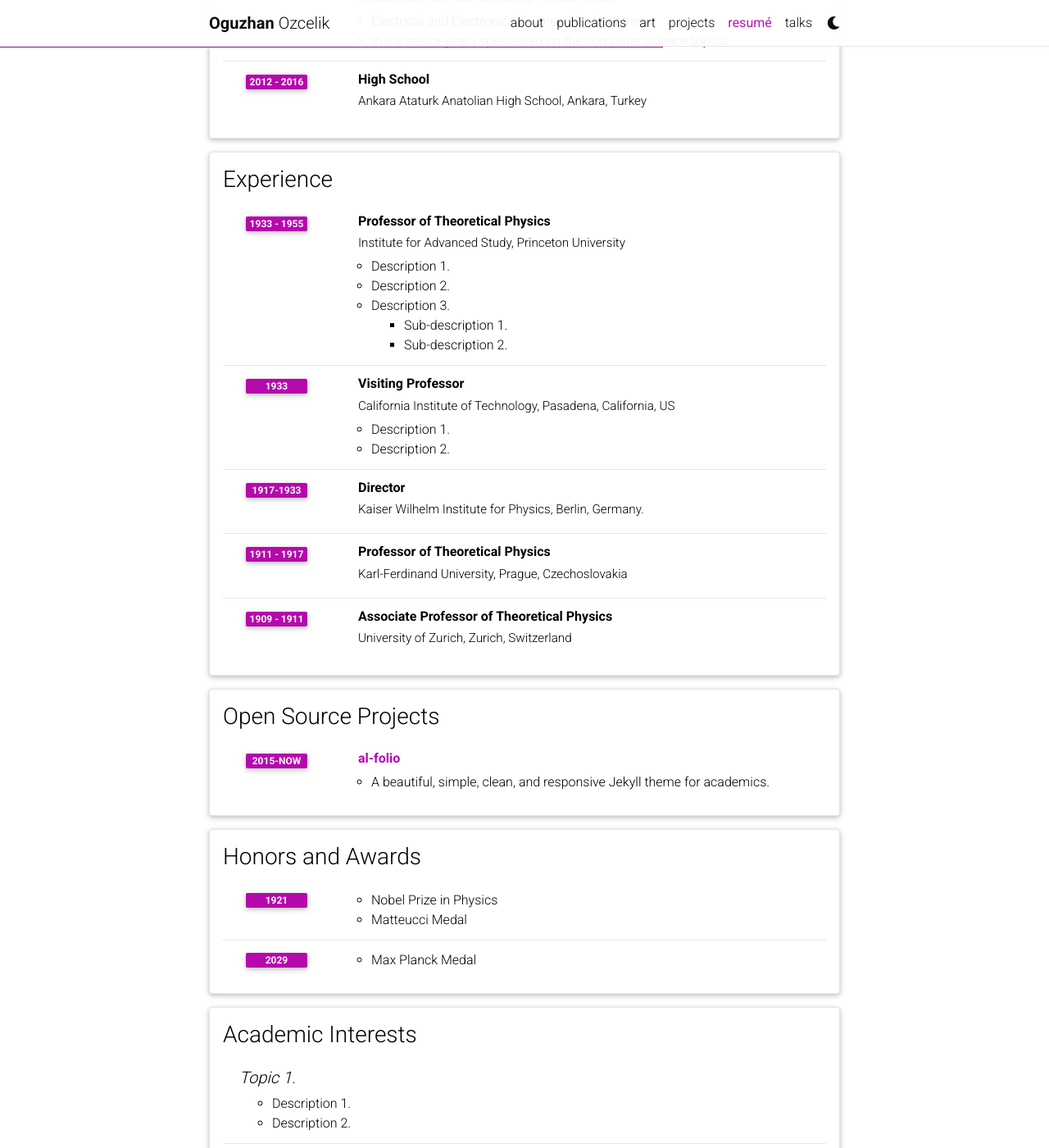
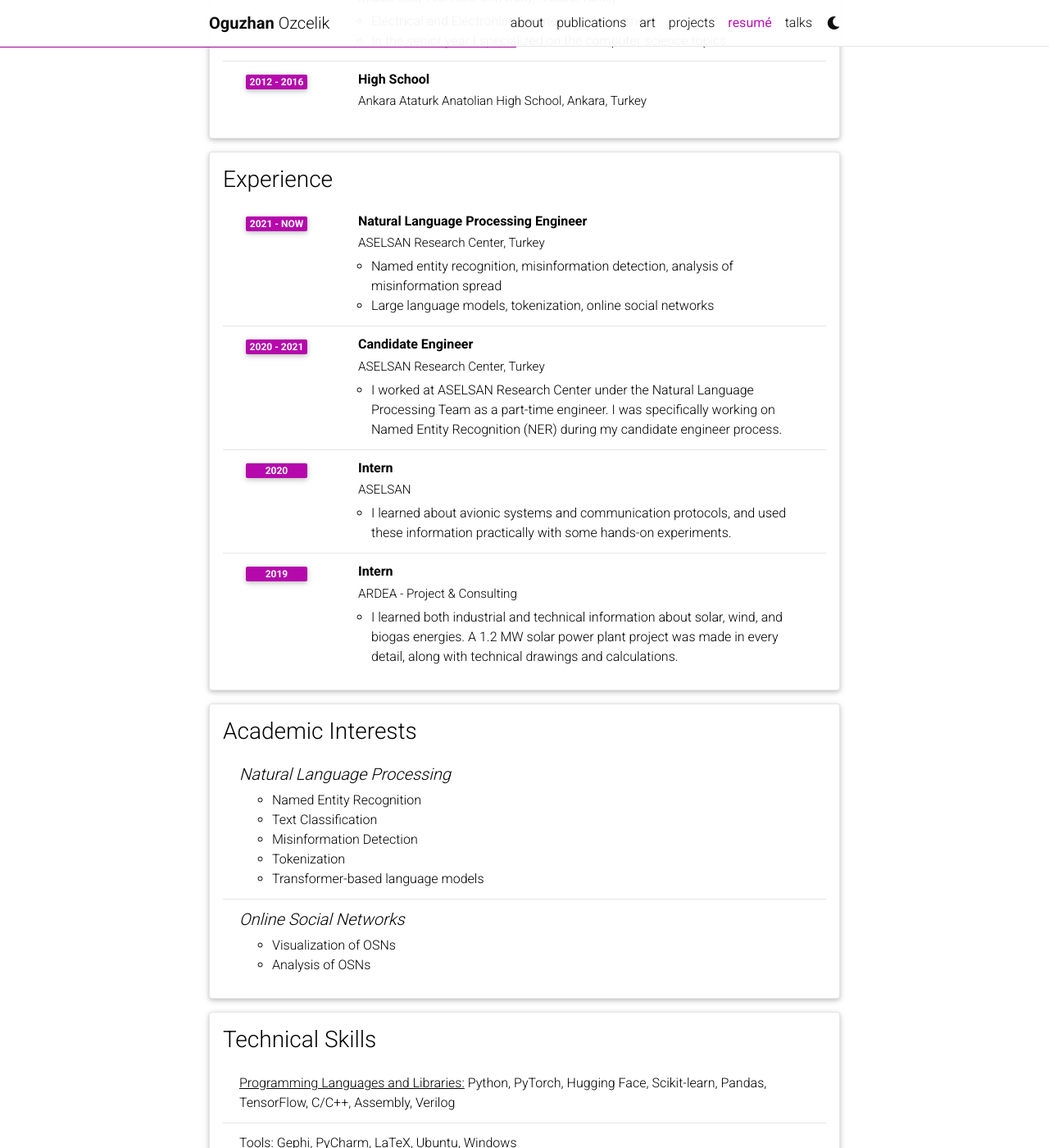
Before and after one commit to ogozcelik/info, a Jekyll site: the page built from _pages/cv.md, in a window 1280 px wide and 1400 px high, scrolled down 705 px. Shown: the whole window at 82% size. Built offline with Jekyll 4.4.1, drawn with Linux system fonts in a browser that asks for light colours; comment, search, counter and statistics services are not loaded; a style sheet for code colours, icons or effects is not loaded; some of the changed text lies outside the part shown.

Commit message:
Update cv.yml

```diff
--- a/_data/cv.yml
+++ b/_data/cv.yml
@@ -36,65 +36,75 @@
 - title: Experience
   type: time_table
   contents:
-    - title: Professor of Theoretical Physics
-      institution: Institute for Advanced Study, Princeton University
-      year: 1933 - 1955
+    - title: Natural Language Processing Engineer
+      institution: ASELSAN Research Center, Turkey
+      year: 2021 - now
       description:
-        - Description 1.
-        - Description 2.
-        - title: Description 3.
-          contents:
-            - Sub-description 1.
-            - Sub-description 2.
-    - title: Visiting Professor
-      institution: California Institute of Technology, Pasadena, California, US
-      year: 1933
+        - Named entity recognition, misinformation detection, analysis of misinformation spread
+        - Large language models, tokenization, online social networks
+
+    - title: Candidate Engineer
+      institution: ASELSAN Research Center, Turkey
+      year: 2020 - 2021
       description:
-        - Description 1.
-        - Description 2.
+        - I worked at ASELSAN Research Center under the Natural Language Processing Team as a part-time engineer. I was specifically working on Named Entity Recognition (NER) during my candidate engineer process.
 
-    - title: Director
-      institution: Kaiser Wilhelm Institute for Physics, Berlin, Germany.
-      year: 1917-1933
+    - title: Intern
+      institution: ASELSAN
+      year: 2020
+      description:
+        - I learned about avionic systems and communication protocols, and used these information practically with some hands-on experiments.
 
-    - title: Professor of Theoretical Physics
-      institution: Karl-Ferdinand University, Prague, Czechoslovakia
-      year: 1911 - 1917
+    - title: Intern
+      institution: ARDEA - Project & Consulting
+      year: 2019
       description:
+        - I learned both industrial and technical information about solar, wind, and biogas energies. A 1.2 MW solar power plant project was made in every detail, along with technical drawings and calculations.
 
-    - title: Associate Professor of Theoretical Physics
-      institution: University of Zurich, Zurich, Switzerland
-      year: 1909 - 1911
+- title: Academic Interests
+  type: nested_list
+  contents:
+    - title: Natural Language Processing
+      items:
+        - Named Entity Recognition
+        - Text Classification
+        - Misinformation Detection
+        - Tokenization
+        - Transformer-based language models
 
-- title: Open Source Projects
-  type: time_table
+    - title: Online Social Networks
+      items:
+        - Visualization of OSNs
+        - Analysis of OSNs
+
+- title: Technical Skills
+  type: list
   contents:
-    - title: <a href="https://github.com/alshedivat/al-folio">al-folio</a>
-      year: 2015-now
-      description: A beautiful, simple, clean, and responsive Jekyll theme for academics.
+    - <u>Programming Languages and Libraries:</u> Python, PyTorch, Hugging Face, Scikit-learn, Pandas, TensorFlow, C/C++, Assembly, Verilog
+    - <u>Tools:</u> Gephi, PyCharm, LaTeX, Ubuntu, Windows
 
 - title: Honors and Awards
   type: time_table
   contents:
-    - year: 1921
-      items:
-        - Nobel Prize in Physics
-        - Matteucci Medal
-    - year: 2029
-      items:
-        - Max Planck Medal
+    - title: ALES - Academic Personnel and Postgraduate Education Entrance Exam
+      year: 2021 May
+      description:
+        -  Score -> 93.4/100 Rank -> 819 in 199,934 applicants
 
-- title: Academic Interests
-  type: nested_list
-  contents:
-    - title: Topic 1.
-      items:
-        - Description 1.
-        - Description 2.
-    - title: Topic 2.
-      items:
-        - Description 1.
-        - Description 2.
+    - title: Dean's Honor List (x2)
+      year: 2020-2021 Fall & Spring
+      description:
+        - 3.0/4.0 < Semester GPA < 3.5/4.0
+
+    - title: Dean's Honor List (x2)
+      year: 2019-2020 Fall & Spring
+      description:
+        -  3.0/4.0 < Semester GPA < 3.5/4.0
+
+    - title: Dean's High Honor List
+      year: 2017-2018 Spring
+      description:
+        -  Semester GPA > 3.5/4.0
 
 - title: Other Interests
   type: list
```
